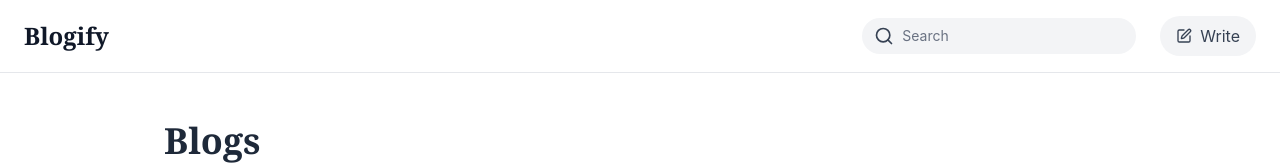
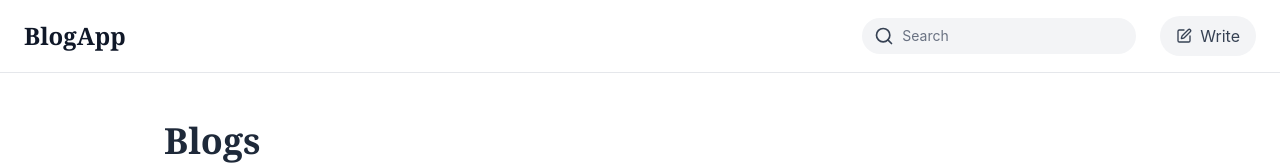
Before and after one commit to SarthakBhandari01/Blog-App, a React (Vite) app: page / in a window 1280 px wide. Shown: the top 165 px of the page. Built offline with nearby package versions, Linux system fonts and the light colour scheme.

Commit message:
feat : Changed App Name

```diff
--- a/src/components/Navbar.jsx
+++ b/src/components/Navbar.jsx
@@ -23,7 +23,7 @@
             to="/"
             className="text-2xl font-serif font-bold text-gray-900 hover:text-gray-600 transition-colors"
           >
-            Blogify
+            BlogApp
           </Link>
 
           <div className="flex items-center gap-6">
```
